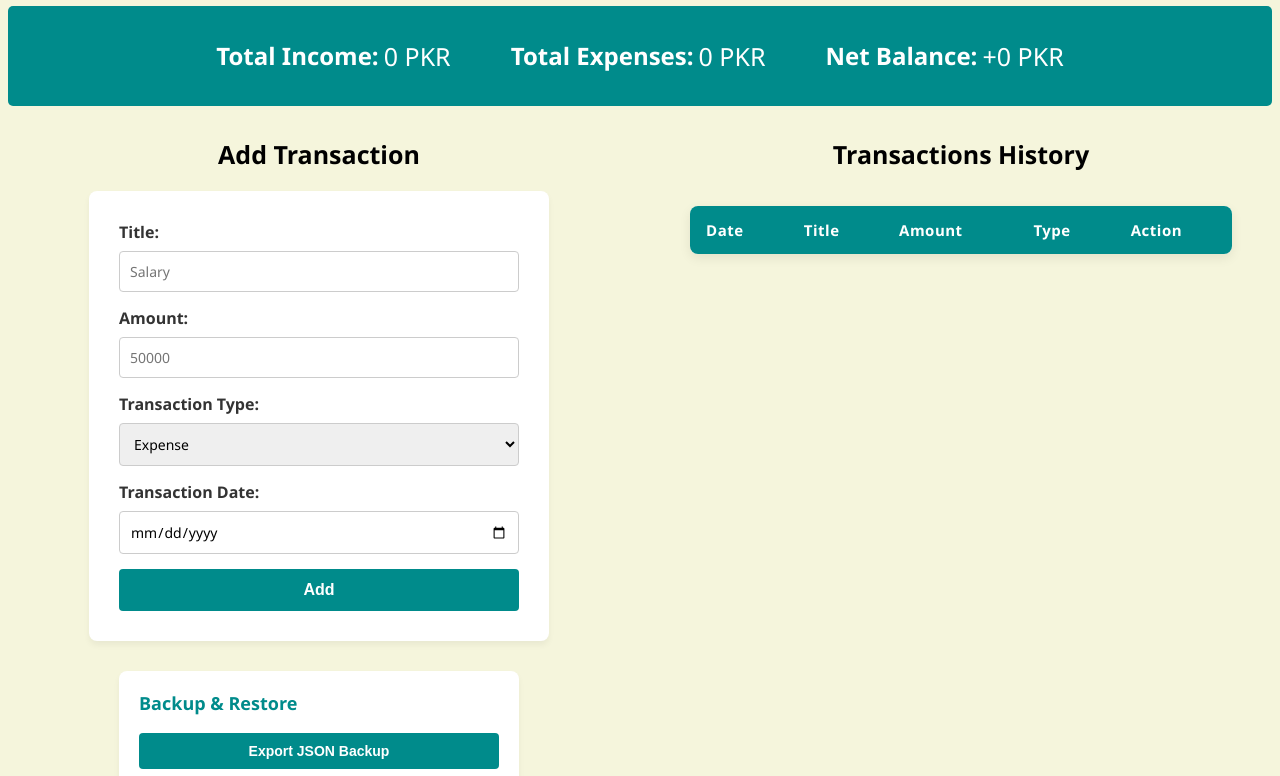
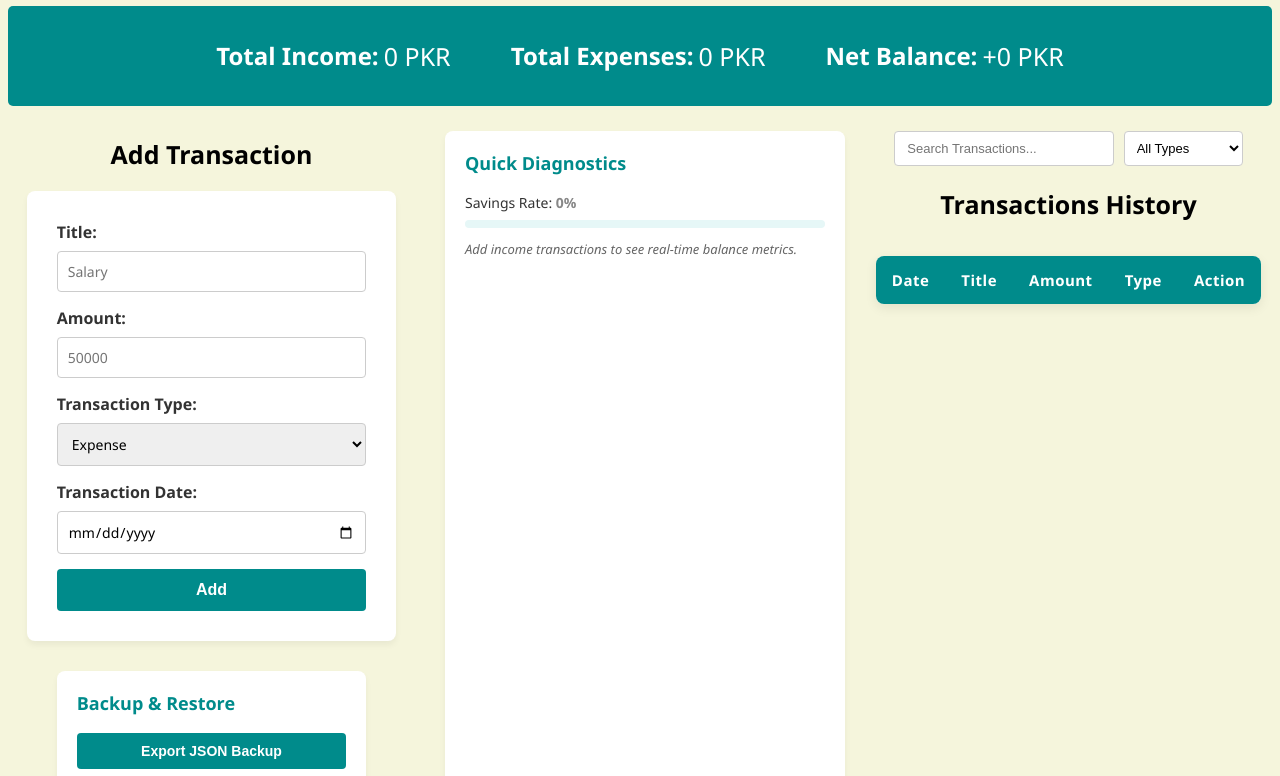
Before and after one commit to msafeerhassan/FinanCity, a plain HTML site: page index.html in a window 1280 px wide. Shown: the part 80-856 px from the top of the page. Drawn offline with Linux system fonts and the light colour scheme.

Commit message:
debugged and other functionalities

```diff
--- a/index.html
+++ b/index.html
@@ -8,7 +8,7 @@
   </head>
   <body>
     <header>
-      <h1 id="main">FinanCity - Your Finance Assistance Dashboard</h1>
+      <h1 id="main">FinanCity - Your Personal Finance Assistants</h1>
     </header>
     <div id="netOverview">
       <label id="totalIncomeLabel">Total Income: </label>
@@ -73,7 +73,25 @@
           <input type="file" id="importJSONFile" accept=".json" style="display: none;">
         </div>
       </div>
+      <div id="insightsSection">
+        <h3 id="insightsHeading">
+          Quick Diagnostics
+        </h3>
+        <p id="savingRateMetric">Savings Rate: <strong id="savingPercent">0%</strong></p>
+        <div id="progressBarCover">
+          <div id="savingsProgressBar"></div>
+        </div>
+          <p id="financialHealthStatus"></p>
+      </div>
       <div class="column rightColumn">
+        <div id="searchFilterCover">
+          <input type="text" id="historySearchInput" placeholder="Search Transactions...">
+          <select id="historyFilterSelect">
+            <option value="all">All Types</option>
+            <option value="income">Income Only</option>
+            <option value="expense">Expense Only</option>
+          </select>
+        </div>
         <h2>Transactions History</h2>
         <table id="historyTable">
           <thead id="historyHead">
--- a/script.js
+++ b/script.js
@@ -1,10 +1,94 @@
-// import { OpenRouter } from '@openrouter/sdk';
-
 let transactionsDatabase =
   JSON.parse(localStorage.getItem("transactionsDatabase")) || [];
 
 let currentPage = 1;
 const recordsPerPage = 6;
+
+document.addEventListener("DOMContentLoaded", () => {
+  const searchInput = document.getElementById("historySearchInput");
+  const filterSelect = document.getElementById("historyFilterSelect");
+
+  if (searchInput && filterSelect) {
+    const filterHandler = () => {
+      const searchTerm = searchInput.value.toLowerCase().trim();
+      const filterValue = filterSelect.value;
+
+      const rows = document.querySelectorAll("#historyBody tr");
+
+      rows.forEach(row => {
+        const title = row.querySelector(".title")?.innerText.toLowerCase() || "";
+        const type = row.querySelector(".type")?.innerText.toLowerCase() || "";
+
+        const matchesSearch = title.includes(searchTerm);
+        const matchesFilter = (filterValue === "all") || (type === filterValue);
+
+        if (matchesSearch && matchesFilter) {
+          row.style.display = "";
+        }
+        else {
+          row.style.display = "none";
+        }
+      });
+    };
+    searchInput.addEventListener("input", filterHandler);
+    filterSelect.addEventListener("change", filterHandler);
+  }
+  function runLiveDiagnostic() {
+    let income = 0;
+    let expenses = 0;
+
+    transactionsDatabase.forEach(t => {
+      if(t.type === "income") income += Number(t.amount);
+      if(t.type === "expense") expenses += Number(t.amount);
+    });
+
+    const rateMetric = document.getElementById("savingRateMetric");
+    const progressBar = document.getElementById("savingsProgressBar");
+    const healthStatus = document.getElementById("financialHealthStatus");
+
+    if(!rateMetric || !progressBar || !healthStatus) return;
+
+    if (income === 0) {
+      rateMetric.innerHTML = `Savings Rate: <strong style="color: #888">0%</strong>`;
+      progressBar.style.width = "0%";
+      healthStatus.innerText = "Add income transactions to see real-time balance metrics.";
+      return;
+    }
+
+    const savedAmount = income - expenses;
+    const savingsRate = Math.max(0, Math.round((savedAmount/income) * 100));
+
+    rateMetric.innerHTML = `Savings Rate: <strong style="color: darkcyan">${savingsRate}%</strong>`;
+    progressBar.style.width = `${Math.min(100, savingsRate)}%`;
+
+    if (savingsRate >= 50) {
+      healthStatus.innerText = "Excellent! You are saving a lot!"
+      healthStatus.style.color = "green";
+    }
+    else if (savingsRate >= 20) {
+      healthStatus.innerText = "Good! Satisfactory Savings."
+      healthStatus.style.color = "darkcyan";
+    }
+    else if (savingsRate > 0) {
+      healthStatus.innerText = "Umm... Tight Savings :("
+      healthStatus.style.color = "orange";
+    }
+    else {
+      healthStatus.innerText = "Alert: High Deficit. Reduce Expenditure!";
+      healthStatus.style.color = "crimson";
+    }
+  }
+  const originalRender = renderCurrentPage;
+  if (typeof originalRender === "function"){
+    window.renderCurrentPage = function(){
+      originalRender();
+      runLiveDiagnostic();
+    };
+
+    runLiveDiagnostic();
+  }
+})
+
 
 function saveToLocalStorage() {
   localStorage.setItem(
--- a/style.css
+++ b/style.css
@@ -250,6 +250,18 @@ div[data-placeholder]:empty::before{
     footer nav {
         justify-content: center;
         gap: 10px;
+    }
+
+    #insightsSection {
+        width: 100% !important;
+        margin-left: 0 !important;
+        max-width: 100% !important;
+        box-sizing: border-box;
+    }
+
+    #searchFilterCover {
+        width: 100% !important;
+        flex-direction: row;
     }
 }
 
@@ -563,3 +575,78 @@ footer nav a:hover {
         text-align: center;
     }
 }
+
+#insightsSection {
+    margin-top: 25px;
+    background-color: white;
+    padding: 20px;
+    border-radius: 8px;
+    box-shadow: 0px 4px 6px rgba(0, 0, 0, 0.05);
+    width: 80%;
+    max-width: 400px;
+    box-sizing: border-box;
+    text-align: left;
+    display: inline-block;
+    margin-left: 10px;
+}
+
+#insightsHeading {
+    margin-top: 0;
+    color: darkcyan;
+    font-size: 18px;
+}
+
+#savingRateMetric {
+    font-size: 14px;
+    margin: 8px 0;
+    color: #333;
+}
+
+#progressBarCover {
+    background-color: #e6f7f7;
+    height: 8px;
+    border-radius: 4px;
+    overflow: hidden;
+    margin-bottom: 12px;
+}
+
+#savingsProgressBar {
+    background: darkcyan;
+    width: 0%;
+    height: 100%;
+    transition: width 0.4s ease;
+}
+
+#financialHealthStatus {
+    font-size: 13px;
+    font-style: italic;
+    color: #666;
+    margin: 0;
+}
+
+#searchFilterCover {
+    width: 90%;
+    max-width: 600px;
+    display: flex;
+    gap: 10px;
+    margin-top: 15px;
+}
+
+#historySearchInput {
+    flex: 2;
+    padding: 8px 12px;
+    border: 1px solid #ccc;
+    border-radius: 4px;
+    font-size: 13px;
+    box-sizing: border-box;
+}
+
+#historyFilterSelect {
+    flex: 1;
+    padding: 8px;
+    border: 1px solid #ccc;
+    border-radius: 4px;
+    font-size: 13px;
+    box-sizing: border-box;
+    background-color: white;
+}
```
